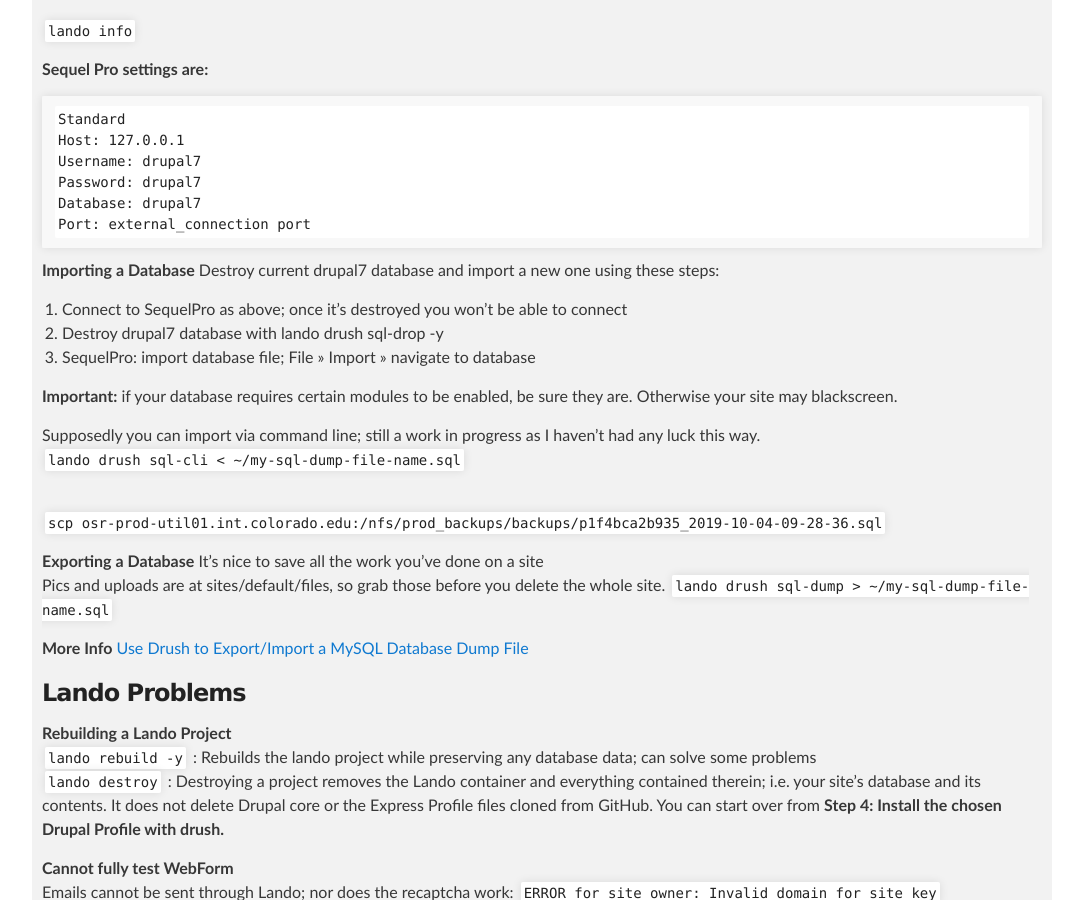
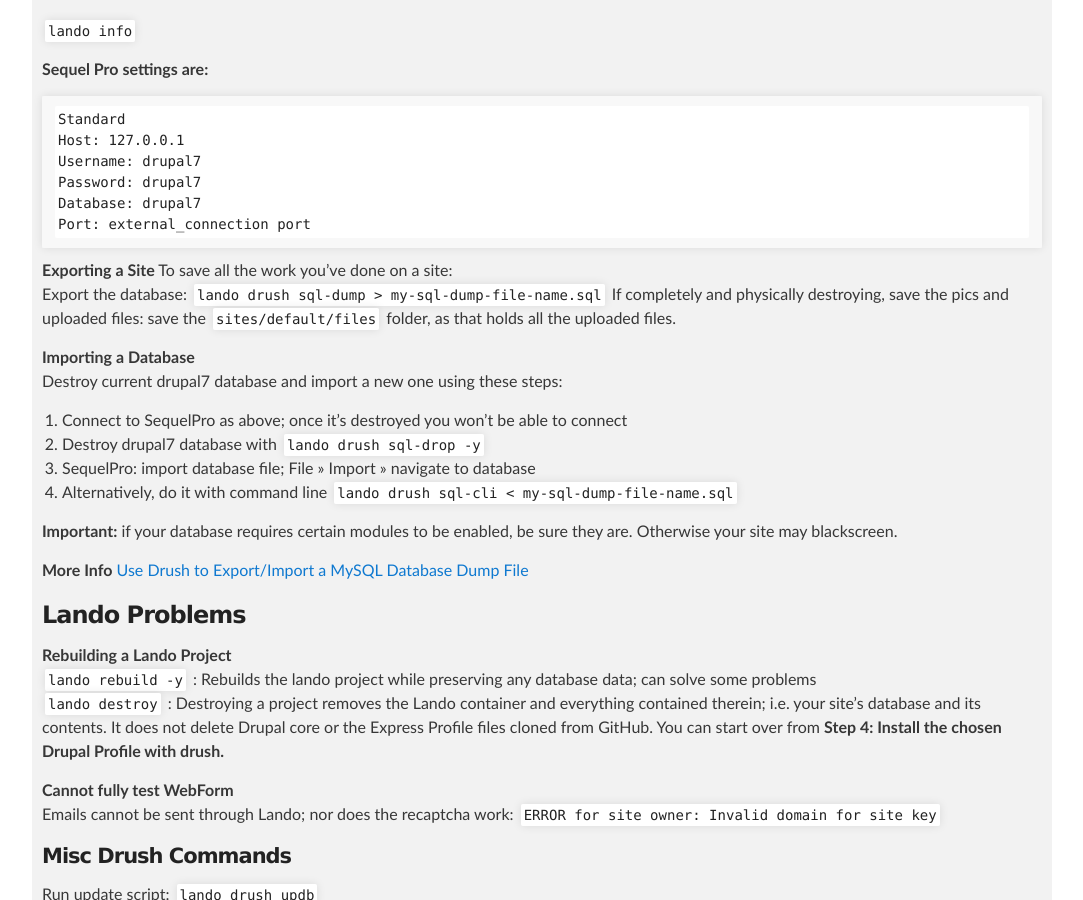
Before and after one commit to cathysnider/cathysnider.github.io, a Jekyll site: the page built from lando.md, in a window 1280 px wide and 900 px high, scrolled down 3720 px. Shown: the whole window, without its empty margins (98-1181 px from the left). Built offline with Jekyll 4.4.1, drawn with Linux system fonts in a browser that asks for light colours.

Commit message:
database instructions

````diff
--- a/lando.md
+++ b/lando.md
@@ -153,23 +153,20 @@ Database: drupal7
 Port: external_connection port
 ```
 
-**Importing a Database**
+**Exporting a Site**
+To save all the work you've done on a site: <br />
+Export the database: `lando drush sql-dump > my-sql-dump-file-name.sql`
+If completely and physically destroying, save the pics and uploaded files: save the `sites/default/files` folder, as that holds all the uploaded files. <br />
+
+**Importing a Database** <br />
 Destroy current drupal7 database and import a new one using these steps: <br />
 1. Connect to SequelPro as above; once it's destroyed you won't be able to connect
-2. Destroy drupal7 database with lando drush sql-drop -y <br />
+2. Destroy drupal7 database with `lando drush sql-drop -y` <br />
 3. SequelPro: import database file; File » Import >> navigate to database
+4. Alternatively, do it with command line `lando drush sql-cli < my-sql-dump-file-name.sql`
 
 **Important:** if your database requires certain modules to be enabled, be sure they are. Otherwise your site may blackscreen.
 
-Supposedly you can import via command line; still a work in progress as I haven't had any luck this way. <br />
-`lando drush sql-cli < ~/my-sql-dump-file-name.sql` <br /><br />
-
-`scp osr-prod-util01.int.colorado.edu:/nfs/prod_backups/backups/p1f4bca2b935_2019-10-04-09-28-36.sql `
-
-**Exporting a Database**
-It's nice to save all the work you've done on a site<br />
-Pics and uploads are at sites/default/files, so grab those before you delete the whole site.
-`lando drush sql-dump > ~/my-sql-dump-file-name.sql`
 
 **More Info**
 [Use Drush to Export/Import a MySQL Database Dump File](http://tylerfrankenstein.com/code/use-drush-export-import-drupal-mysql-database-dump-file)
````
